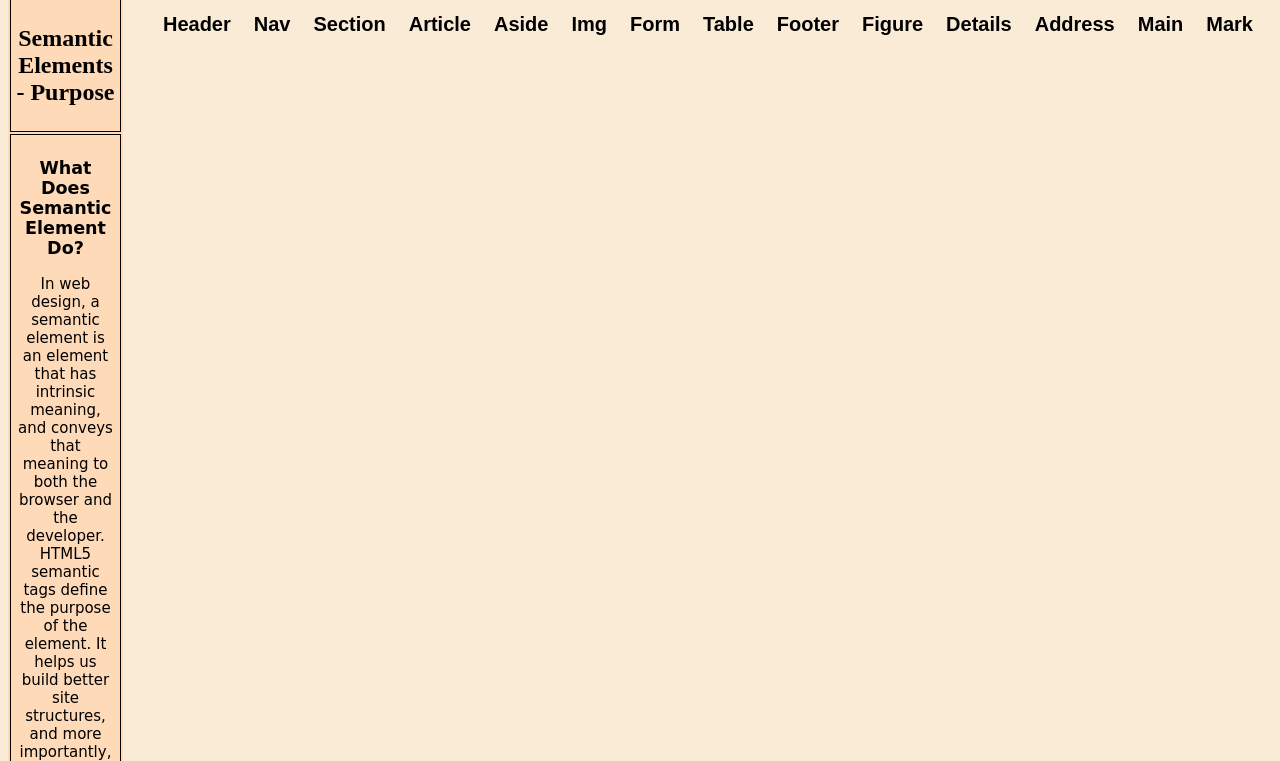
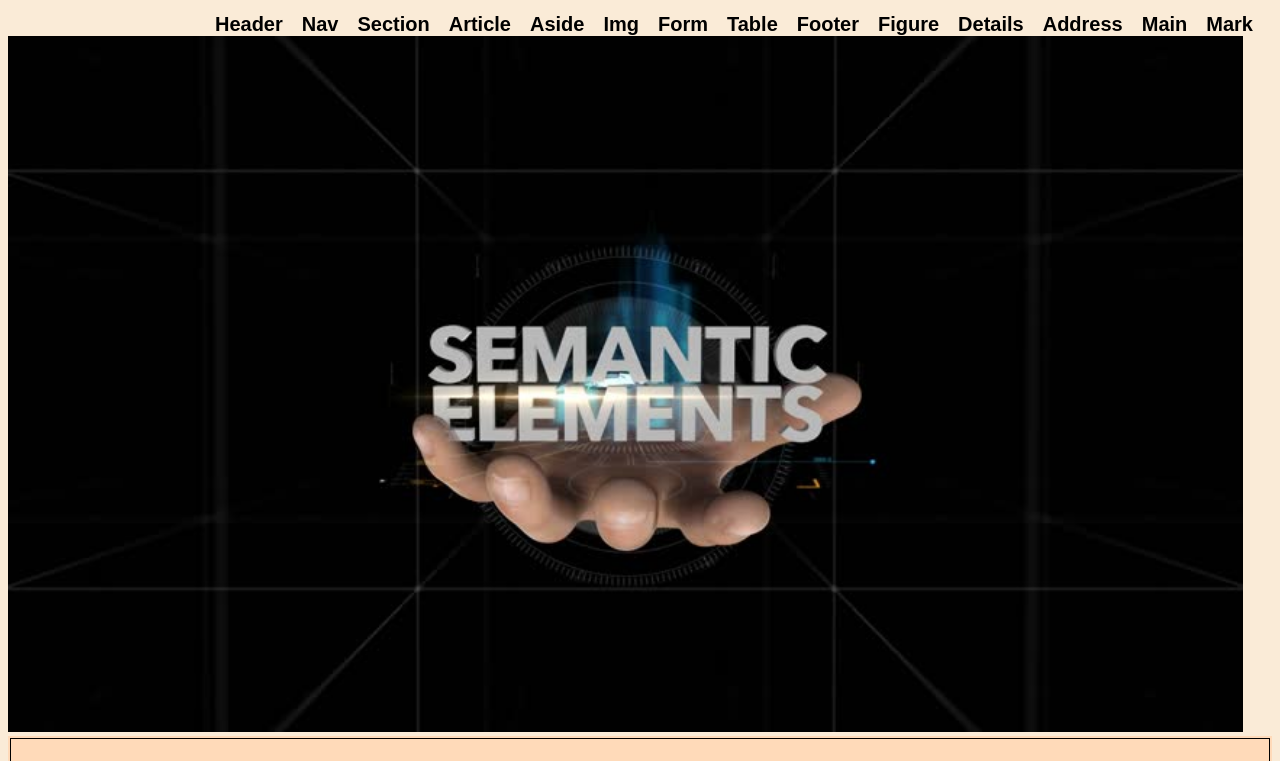
Before and after one commit to KKSankar/html-css-project, a plain HTML site: page index.html in a window 1280 px wide. Shown: the part 124-885 px from the top of the page. Drawn offline with Linux system fonts and the light colour scheme.

Commit message:
inserted image using img tag

```diff
--- a/index.html
+++ b/index.html
@@ -31,6 +31,9 @@
           <li> <a href="https://www.w3schools.com/tags/tag_mark.asp"> Mark </a> </li>
         </ul>
       </nav>
+
+     <section>  <img src="images/semantic.jpeg" alt = "semantic" /> </section>
+
     <section>
      <table>
        <tr>
--- a/style.css
+++ b/style.css
@@ -33,14 +33,23 @@ ul
 ul li
 {
   display: inline-block;
+  float: left;
 }
 nav ul li a:hover
 {
   color: brown;
 }
+img
+{
+  display: inline-block;
+  float: center;
+  width: 145%;
+  height: 10%;
+
+}
 section
 {
-  display: block;
+  display:inline-block;
 }
 section article
 {
@@ -50,7 +59,6 @@ section article
 }
 section table, th, td
 {
-  border: 1px;
   text-align: center;
   background-color: peachpuff;
 }
@@ -80,4 +88,6 @@ footer
    background-color: sienna;
    text-align: center;
    font-family: inherit;
+   height: 100px;
+   line-height: 100px;
 }
```
Also changed, not shown: images/semantic.jpeg (added), 2 other files.
